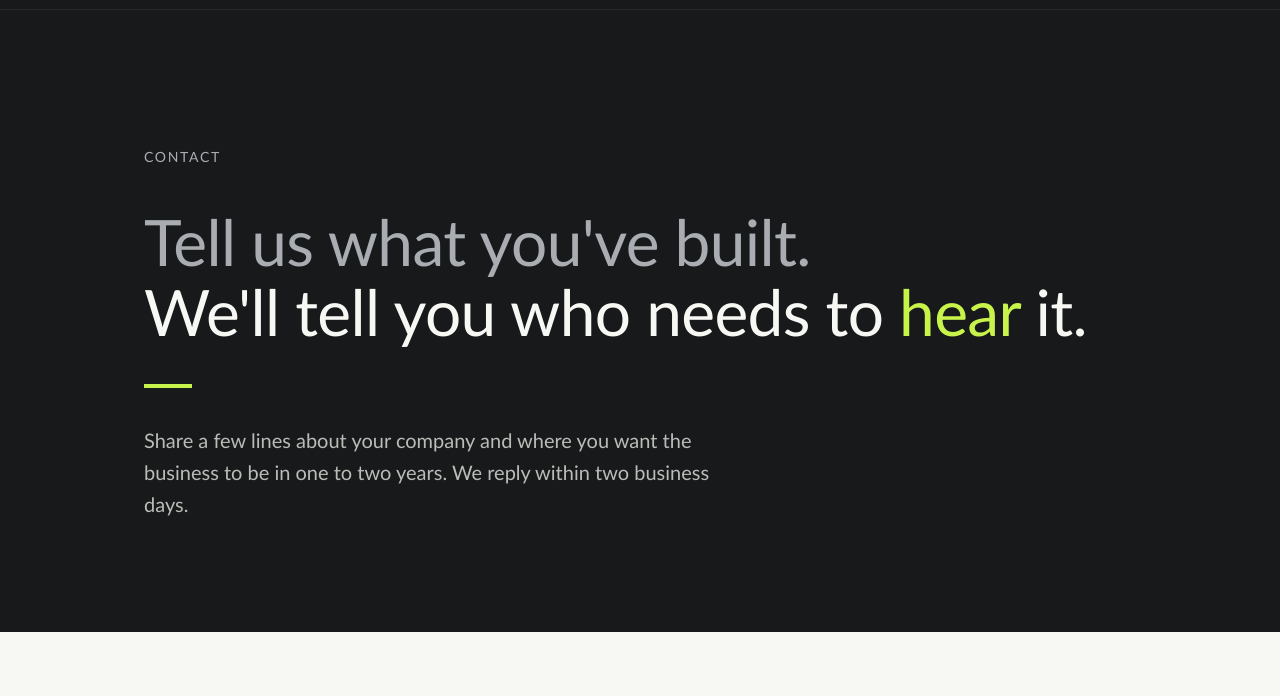
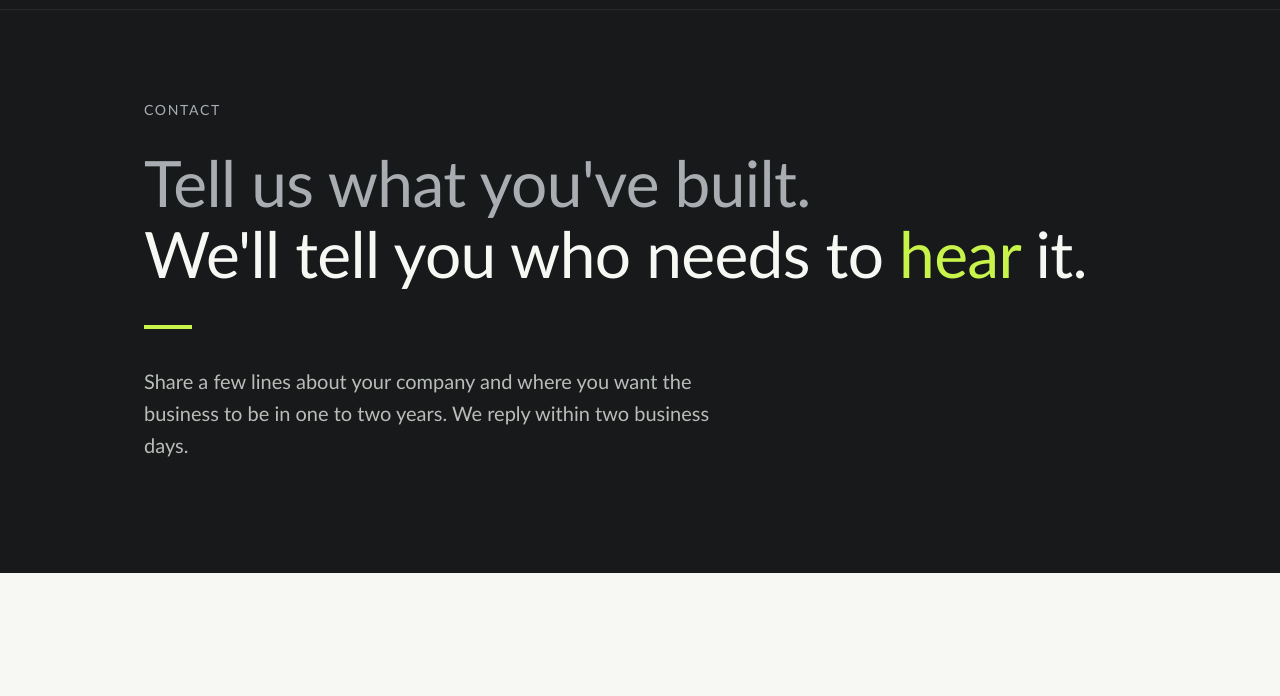
Before and after one commit to jerryjungle/jlstgco-site, a plain HTML site: page contact.html in a window 1280 px wide. Shown: the part 104-800 px from the top of the page. Drawn offline with Linux system fonts and the light colour scheme.

Commit message:
Reduce hero top spacing
Co-Authored-By: Claude Opus 5.5 <noreply@anthropic.com>
Claude-Session: https://claude.ai/code/session_01C1juADesMAasRMYEaovynv

```diff
--- a/styles.css
+++ b/styles.css
@@ -201,3 +201,8 @@ body { font-size: 18px; }
 .btn-light:hover { background: #D4F76A; color: var(--ink); }
 .nav .btn-nav { background: var(--accent); color: var(--ink); border: 0; }
 .nav .btn-nav:hover, .nav .btn-nav[aria-current="page"] { background: #D4F76A; color: var(--ink); border: 0; box-shadow: none; }
+
+/* Tighter hero top spacing */
+.hero { padding-top: clamp(64px, 8vw, 112px); padding-bottom: clamp(80px, 10vw, 136px); }
+.page-hero { padding-top: clamp(56px, 7vw, 96px); }
+.hero .kicker, .page-hero .kicker { margin-bottom: 28px; }
```
